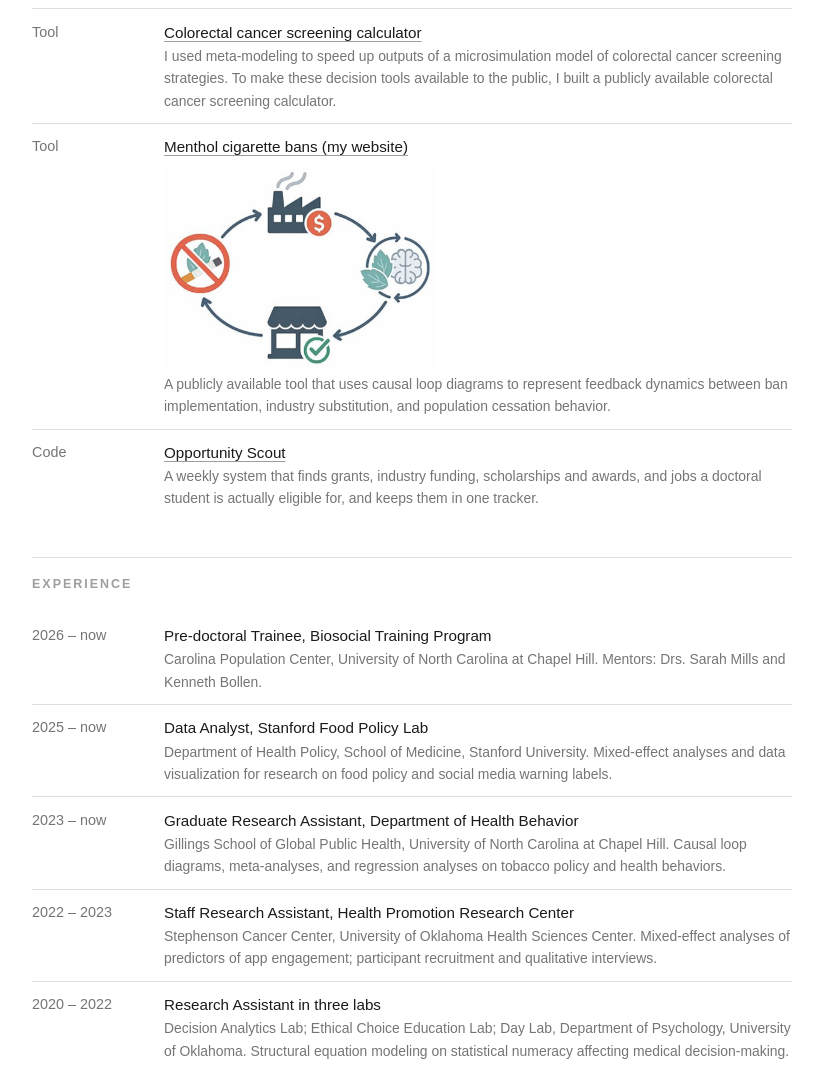
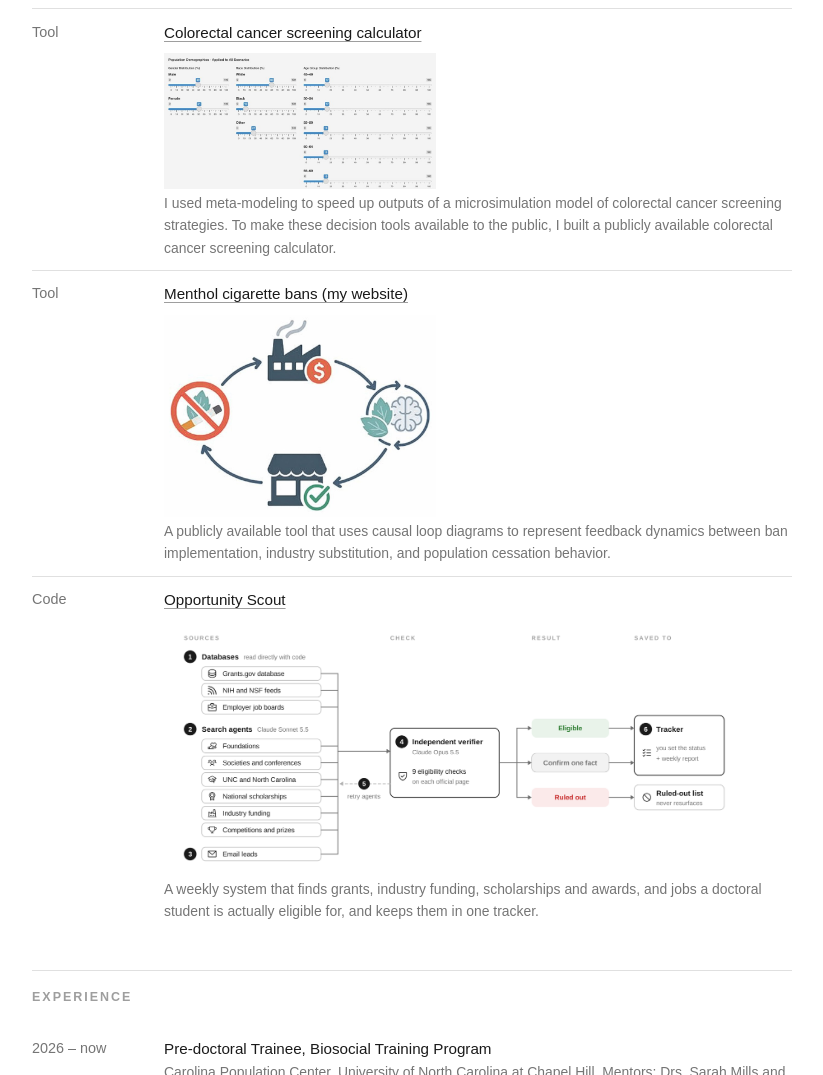
Before and after one commit to claytonulm/claytonulm.github.io, a plain HTML site: page index.html in a window 1280 px wide. Shown: the part 5167-6242 px from the top of the page, without its empty margins (228-1051 px from the left). Drawn offline with Linux system fonts and the light colour scheme.

Commit message:
Add tool pictures

```diff
--- a/index.html
+++ b/index.html
@@ -112,6 +112,7 @@ h3 { font-size: 1.08rem; font-weight: 700; line-height: 1.3; margin: 0; }
 h3.group { font-size: .95rem; margin: 1.4rem 0 .2rem; }
 h3.group:first-of-type { margin-top: 0; }
 .thumb { display: block; width: 17rem; max-width: 100%; height: auto; margin: .5rem 0 .2rem; }
+.thumb.wide { width: 100%; max-width: 36rem; }
 .contact-links { display: flex; flex-wrap: wrap; gap: .4rem 1.4rem; list-style: none; margin: 0; padding: 0; }
 .note { font-size: .92rem; color: var(--soft); margin: .9rem 0 0; }
 footer { margin-top: 2.25rem; border-top: 1px solid var(--rule); padding: 1.1rem 0 2.5rem; font-size: .82rem; color: var(--faint); }
@@ -346,9 +347,9 @@ footer { margin-top: 2.25rem; border-top: 1px solid var(--rule); padding: 1.1rem
     <h2>Tools and code</h2>
     <ul class="rows">
       <li><span class="when">Tool</span><span><a href="https://www.popsim.org/tools/costing-calculator">Colorectal cancer costing calculator (my tool)</a><a href="https://www.popsim.org/tools/costing-calculator"><img class="thumb" src="images/costing-calculator.jpg" alt="Screenshot of the colorectal cancer costing calculator" width="900" height="506"></a><span class="sm">Compare treatment and survivorship costs per person under different screening scenarios.</span><a class="file" href="https://github.com/rulm0000/Treatment_Survivorship_Costing_CRC">Code</a></span></li>
-      <li><span class="when">Tool</span><span><a href="https://www.popsim.org/tools/crc-impact-model">Colorectal cancer screening calculator</a><span class="sm">I used meta-modeling to speed up outputs of a microsimulation model of colorectal cancer screening strategies. To make these decision tools available to the public, I built a publicly available colorectal cancer screening calculator.</span></span></li>
+      <li><span class="when">Tool</span><span><a href="https://www.popsim.org/tools/crc-impact-model">Colorectal cancer screening calculator</a><a href="https://www.popsim.org/tools/crc-impact-model"><img class="thumb" src="images/crc-screening-tool.jpg" alt="Screenshot of the colorectal cancer screening calculator" width="900" height="450"></a><span class="sm">I used meta-modeling to speed up outputs of a microsimulation model of colorectal cancer screening strategies. To make these decision tools available to the public, I built a publicly available colorectal cancer screening calculator.</span></span></li>
       <li><span class="when">Tool</span><span><a href="https://www.popsim.org/menthol">Menthol cigarette bans (my website)</a><a href="https://www.popsim.org/menthol"><img class="thumb" src="images/menthol-cld.jpg" alt="Causal loop diagram icon for the menthol cigarette ban website" width="900" height="669"></a><span class="sm">A publicly available tool that uses causal loop diagrams to represent feedback dynamics between ban implementation, industry substitution, and population cessation behavior.</span></span></li>
-      <li><span class="when">Code</span><span><a href="https://github.com/rulm0000/opportunity-scout">Opportunity Scout</a><span class="sm">A weekly system that finds grants, industry funding, scholarships and awards, and jobs a doctoral student is actually eligible for, and keeps them in one tracker.</span></span></li>
+      <li><span class="when">Code</span><span><a href="https://github.com/rulm0000/opportunity-scout">Opportunity Scout</a><a href="https://github.com/rulm0000/opportunity-scout"><img class="thumb wide" src="images/opportunity-scout.png" alt="Opportunity Scout weekly pipeline diagram" width="1400" height="619"></a><span class="sm">A weekly system that finds grants, industry funding, scholarships and awards, and jobs a doctoral student is actually eligible for, and keeps them in one tracker.</span></span></li>
     </ul>
   </section>
 
```
Also changed, not shown: images/crc-screening-tool.jpg (added), images/opportunity-scout.png (added).
